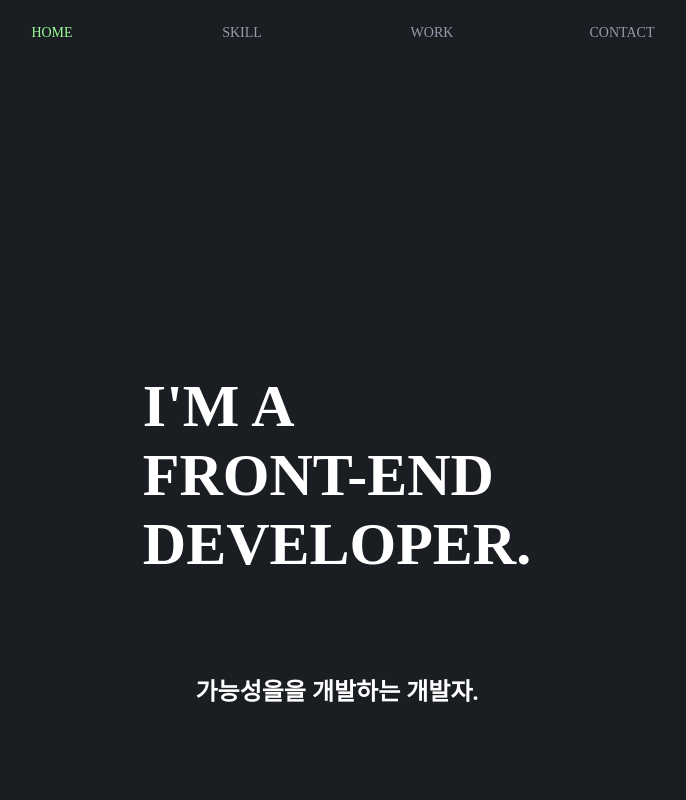
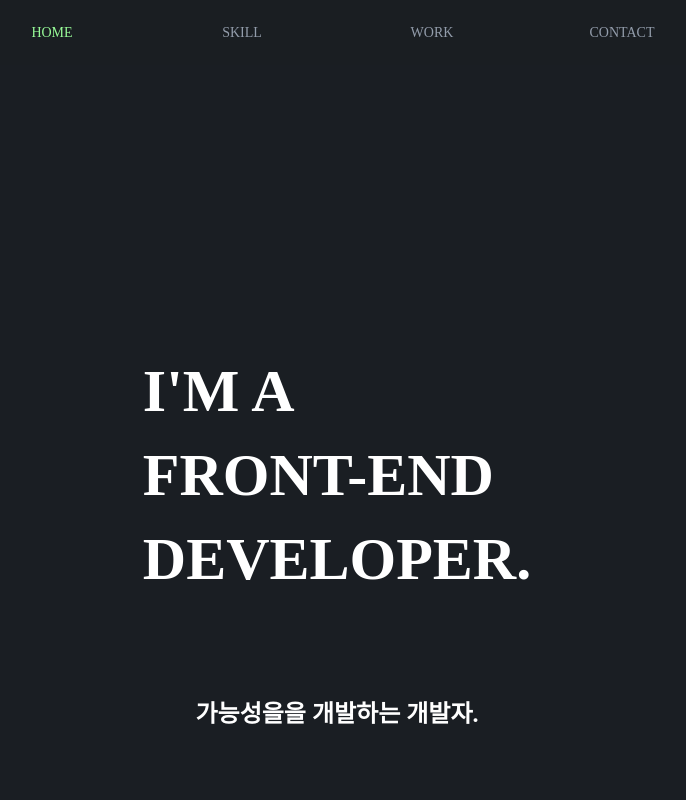
Before and after one commit to bbagbbagn2/PJH-Portfolio, a React (Create React App) app: page / in a window 1280 px wide. Shown: the top 800 px of the page, without its empty margins (303-989 px from the left). Built offline with nearby package versions, Linux system fonts and the light colour scheme.

Commit message:
fix(폰트크기 조절)

```diff
--- a/src/components/AutoResizeText.tsx
+++ b/src/components/AutoResizeText.tsx
@@ -19,10 +19,10 @@ const AutoResizeText: React.FC<AutoResizeTextProps> = ({ text, minWidth }) => {
     const resizeFont = () => {
       if (containerRef.current) {
         const containerWidth = containerRef.current.offsetWidth;
-        const originalFontSize = 60; // 기본 폰트 크기
+        const originalFontSize = 16; // 기본 폰트 크기
 
         // 폰트 크기 계산
-        const newFontSize = Math.max(originalFontSize, (containerWidth / minWidth) * originalFontSize);
+        const newFontSize = Math.max(48, (containerWidth / minWidth) * originalFontSize);
         setFontSize(newFontSize);
       }
     };
--- a/src/pages/Profile/Profile.tsx
+++ b/src/pages/Profile/Profile.tsx
@@ -1,17 +1,32 @@
-import React from 'react';
+import React, { useState, useEffect } from 'react';
 import * as S from './ProfileCss.ts';
-import AutoResizeText from '../../components/AutoResizeText.tsx';
 
 export default function Profile(): JSX.Element {
+    const [windowWidth, setWindowWidth] = useState<number>(window.innerWidth);
+
+    useEffect(() => {
+        const handleResize = () => setWindowWidth(window.innerWidth);
+        window.addEventListener('resize', handleResize);
+        return () => window.removeEventListener('resize', handleResize);
+    }, []);
+
     return (
         <S.ProfilePageSection>
             <S.ProfilePageBox>
                 <S.TitleBox>
-                    <h1>
-                        <AutoResizeText text="I'M A" minWidth={350} />
-                        <AutoResizeText text="FRONT-END" minWidth={350} />
-                        <AutoResizeText text="DEVELOPER." minWidth={350} />
-                    </h1>
+                    {windowWidth <= 768 ? (
+                        <h1>
+                            <S.ProfilePageParagraph fontSize="48px" lineHeight="1.4em">I'M A</S.ProfilePageParagraph>
+                            <S.ProfilePageParagraph fontSize="48px" lineHeight="1.4em">FRONT-END</S.ProfilePageParagraph>
+                            <S.ProfilePageParagraph fontSize="48px" lineHeight="1.4em">DEVELOPER.</S.ProfilePageParagraph>
+                        </h1>
+                    ) : (
+                        <h1>
+                            <S.ProfilePageParagraph fontSize="60px" lineHeight="1.4em">I'M A</S.ProfilePageParagraph>
+                            <S.ProfilePageParagraph fontSize="60px" lineHeight="1.4em">FRONT-END</S.ProfilePageParagraph>
+                            <S.ProfilePageParagraph fontSize="60px" lineHeight="1.4em">DEVELOPER.</S.ProfilePageParagraph>
+                        </h1>
+                    )}
                 </S.TitleBox>
                 <div>
                     <h5>
@@ -21,6 +36,6 @@ export default function Profile(): JSX.Element {
                     </h5>
                 </div>
             </S.ProfilePageBox>
-        </S.ProfilePageSection>
+        </S.ProfilePageSection >
     );
 }
--- a/src/pages/Profile/ProfileCss.ts
+++ b/src/pages/Profile/ProfileCss.ts
@@ -21,11 +21,6 @@ line-height: ${props => props.lineHeight};
 text-align: ${props => props.textAlign};
 `;
 
-export const ProfilePageSpan = styled.span`
-font-size: 65px;
-color: #98FB98;
-`;
-
 export const TitleBox = styled.div`
 display: inline-block;
 margin-bottom: 50px;
```
